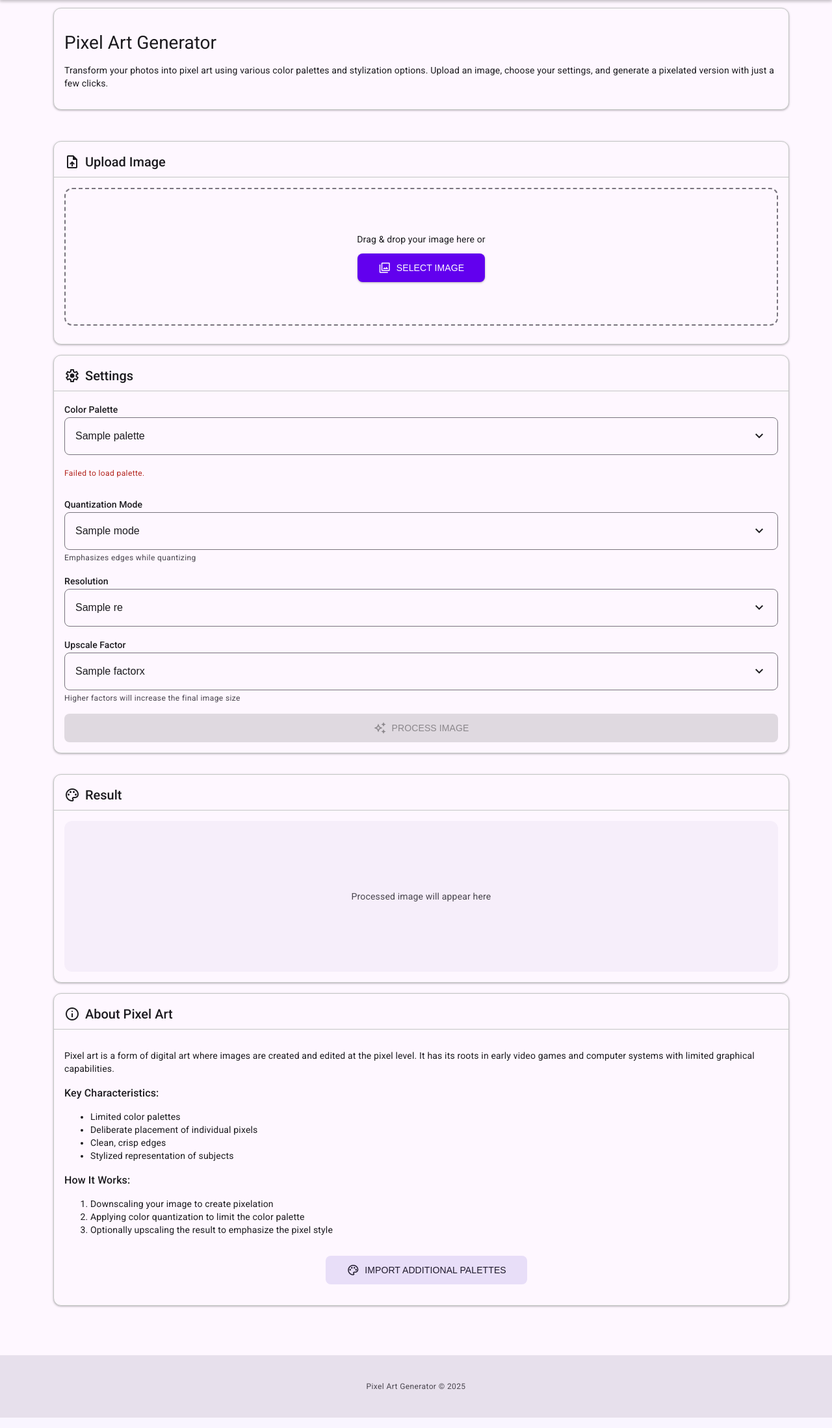
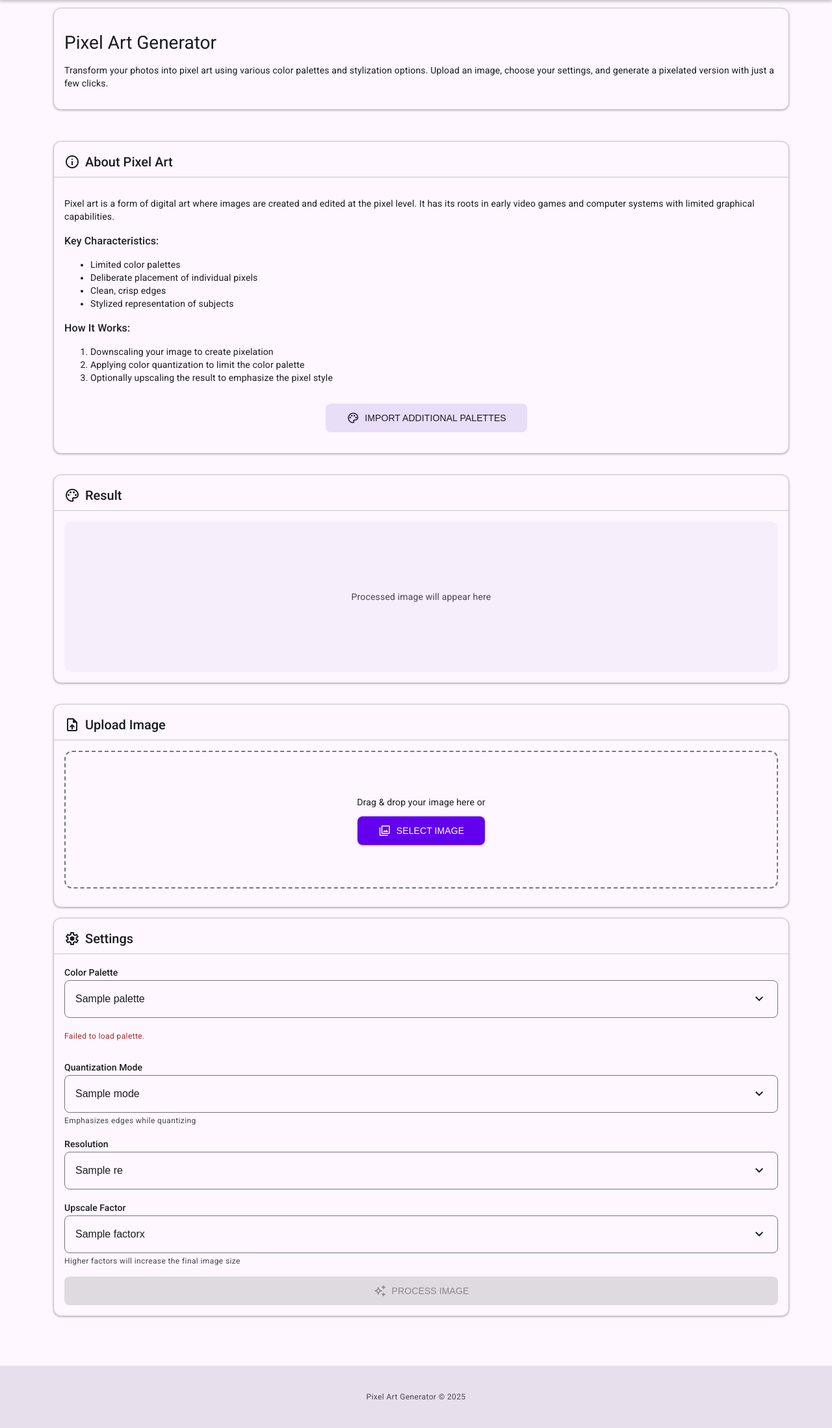
Before and after one commit to thandrich/PixelatorApp, a Flask app: template templates/index.html in a window 1280 px wide. Shown: the part 64-2261 px from the top of the page at 65% size. Run offline with Flask 3, Linux system fonts and the light colour scheme; tables that the repository leaves empty hold one stand-in row (values such as "Sample post"); the template is opened without the code that fills it: values that come from a table or form of the project are taken from there, most other values are stand-ins (such as "Sample title", 1, 10 or a date in 2020).

Commit message:
Restored to 'e451f5bac150866247fd20aabb0322199e8bc3f9'
Replit-Restored-To: e451f5bac150866247fd20aabb0322199e8bc3f9

```diff
--- a/templates/index.html
+++ b/templates/index.html
@@ -18,8 +18,31 @@
 </div>
 
 <div class="md-grid">
-    <!-- LEFT COLUMN FOR DESKTOP - Settings column -->
-    <div class="md-grid-col md-grid-col-12 md-grid-col-md-6 md-order-1">
+    <!-- Result Card (On top for mobile) -->
+    <div class="md-grid-col md-grid-col-12 md-grid-col-md-8 md-order-2 md-order-md-1">
+        <div class="md-card md-shadow-1 md-mb-4">
+            <div class="md-card-header">
+                <h2 class="md-card-title md-d-flex md-align-center">
+                    <span class="material-symbols-outlined md-mr-2">palette</span>
+                    Result
+                </h2>
+            </div>
+            <div class="md-card-body">
+                <div id="result-container" class="md-text-center">
+                    <p class="md-text-body-medium md-text-secondary">Processed image will appear here</p>
+                </div>
+                <div id="download-container" class="md-text-center md-mt-4" style="display: none;">
+                    <a id="download-link" class="md-button md-button-filled" download>
+                        <span class="material-symbols-outlined">download</span>
+                        Download Image
+                    </a>
+                </div>
+            </div>
+        </div>
+    </div>
+
+    <!-- Left Column - Upload and Settings (First for mobile) -->
+    <div class="md-grid-col md-grid-col-12 md-grid-col-md-4 md-order-1 md-order-md-2">
         <!-- Upload Card -->
         <div class="md-card md-shadow-1 md-mb-4">
             <div class="md-card-header">
@@ -132,31 +155,9 @@
         </div>
     </div>
 
-    <!-- RIGHT COLUMN FOR DESKTOP - Result and About -->
-    <div class="md-grid-col md-grid-col-12 md-grid-col-md-6 md-order-2">
-        <!-- Result Card (On top for mobile) -->
-        <div class="md-card md-shadow-1 md-mb-4 md-order-md-1 md-order-first">
-            <div class="md-card-header">
-                <h2 class="md-card-title md-d-flex md-align-center">
-                    <span class="material-symbols-outlined md-mr-2">palette</span>
-                    Result
-                </h2>
-            </div>
-            <div class="md-card-body">
-                <div id="result-container" class="md-text-center">
-                    <p class="md-text-body-medium md-text-secondary">Processed image will appear here</p>
-                </div>
-                <div id="download-container" class="md-text-center md-mt-4" style="display: none;">
-                    <a id="download-link" class="md-button md-button-filled" download>
-                        <span class="material-symbols-outlined">download</span>
-                        Download Image
-                    </a>
-                </div>
-            </div>
-        </div>
-
-        <!-- About Card -->
-        <div class="md-card md-shadow-1 md-mb-4 md-order-md-2 md-order-last">
+    <!-- About Card -->
+    <div class="md-grid-col md-grid-col-12 md-order-3">
+        <div class="md-card md-shadow-1">
             <div class="md-card-header">
                 <h2 class="md-card-title md-d-flex md-align-center">
                     <span class="material-symbols-outlined md-mr-2">info</span>
```
